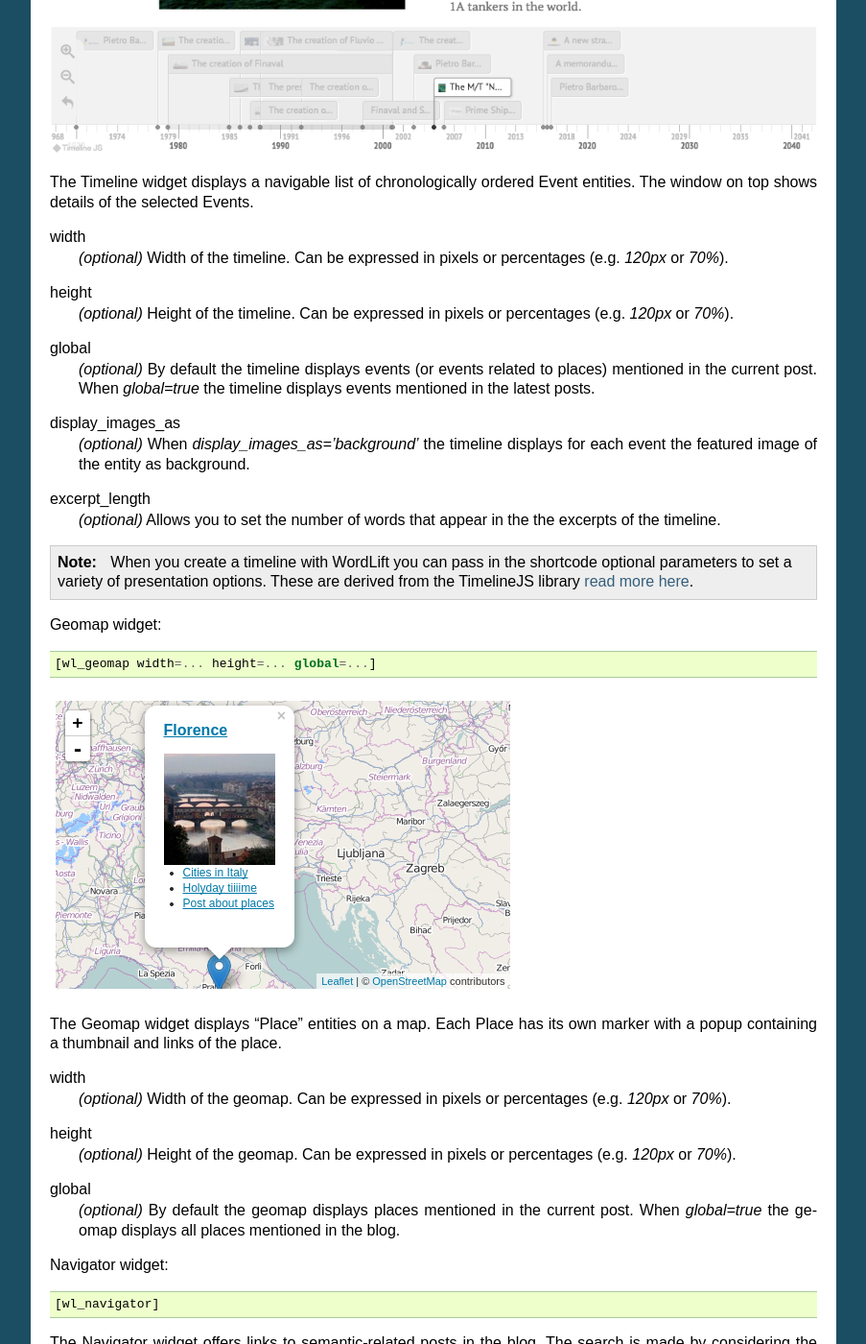
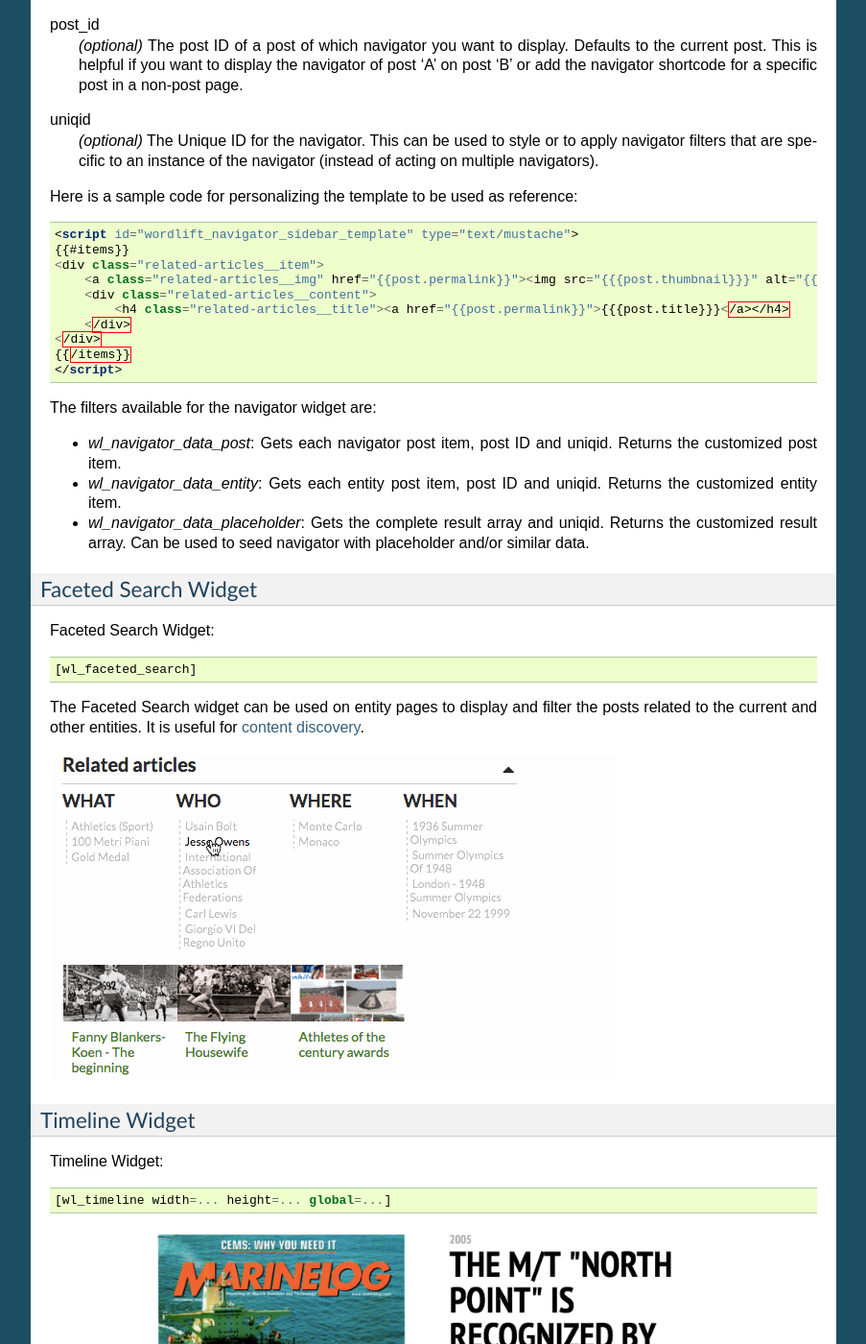
Before and after one commit to insideout10/wordlift-docs, a Sphinx documentation site: the page built from docs/shortcodes.rst, in a window 1280 px wide and 1400 px high, scrolled down 1626 px. Shown: the whole window at 96% size, without its empty margins (198-1101 px from the left). Built offline with Sphinx 7.4.7, drawn with Linux system fonts in a browser that asks for light colours; some of the changed text lies outside the part shown.

Commit message:
Improving Discover and Widget

```diff
--- a/docs/discover.rst
+++ b/docs/discover.rst
@@ -6,13 +6,16 @@
 
 Using the `graph <key-concepts.html#knowledge-graph>`_ created by **WordLift** innovative ways of navigating the contents can be implemented (this is particularly true if you are a developer.)
 
-**WordLift** helps users discover content in four different ways:
+**WordLift** helps users discover content in **nine different ways**:
 
-* **Links to Entity Pages**: placed on posts and pages and corresponding to the entities being annotated;
-* **Navigator Widget**: providing links to other blog posts related to the article;
-* **Faceted Search Widget**: helping users discovering related content filtering by related entities;
-* **Timeline Widget**: creating beautiful and interactive timelines;
-* **Chord Widget**: providing a quick overview of the network of concepts related to an article and links to other similar articles sharing the same entities.
+1. **Links to Entity Pages**: linking annotated entities, now also features a Context Card presenting a preview of the concept;
+2. **Navigator Widget**: providing links to other blog posts related to the article;
+3. **Faceted Search Widget**: helping users discover related content using other entities;
+4. **Timeline Widget**: creating beautiful and interactive timelines;
+5. **Geomap widget**: displaying entities of type "Place" on a map;
+6. **Chord Widget**: providing a quick overview of the network of concepts related to an article;
+8. **Entity Cloud Widget**: presenting the list of entities mentioned in the article;
+9. **Glossary Widget**: presenting entities in alphabetical order.
 
 Links to Entity Pages
 _____________
@@ -104,6 +107,19 @@
 
 .. image:: /images/wordlift-shortcodes-timeline-02.png
 
+The Timeline WordPress Widget
+^^^^^^^^^^^^^^
+
+The **Timeline WordPress Widget** is a site-wide Widget that displays events being saved as entities (type event) using the `interactive timeline <discover.html#the-timeline-widget>`_.
+
+.. image:: /images/wordlift-timeline-wordpress-widget.png
+
+The Geomap Widget
+_____________
+
+The **Geomap Widget** displays entities of type "Place" mentioned in the article on a Geomap.
+
+.. image:: /images/wordlift-shortcodes-geomap.png
 
 The Chord Widget
 _____________
@@ -115,10 +131,10 @@
 User might choose to navigate to an entity page or to another blog post.
 
 
-The WordLift Entities Cloud WordPress Widget
+The Entity Cloud Widget
 _____________
 
-The **WordLift Entities Cloud WordPress Widget** is a site-wide Widget and a shortcode that displays entities related to the current post/entity in a tag cloud. WordPress Widgets like this one add content and features to your Sidebars. To add the widget:
+The **Entity Cloud Widget** is a site-wide Widget and a shortcode that displays entities related to the current post/entity in a tag cloud. WordPress Widgets like this one add content and features to your Sidebars. To add the widget:
 
 1. Go to **Appearance > Customize** in the WordPress Administration Screens.
 2. Click the **Widget** menu in the Theme Customizer to access to the Widget Customize Screen.
@@ -131,13 +147,6 @@
 
 	[wl_cloud]
 
-
-The Timeline WordPress Widget
-_____________
-
-The **Timeline WordPress Widget** is a site-wide Widget that displays events being saved as entities (type event) using the `interactive timeline <discover.html#the-timeline-widget>`_.
-
-.. image:: /images/wordlift-timeline-wordpress-widget.png
 
 The Glossary Widget
 _____________
--- a/docs/shortcodes.rst
+++ b/docs/shortcodes.rst
@@ -87,70 +87,10 @@
 
 WordLift widgets can be inserted in a post or page to give a rich visual presentation of the entities populating the blog. As the blog grows and entities are created and mentioned, the widgets update their content without intervention from the editor.
 
-Chord widget::
+Navigator Widget
+^^^^^^^^^^^^^^
 
-    [wl_chord width=... height=... main_color=... depth=... global=...]
-
-.. image:: /images/wordlift-shortcodes-chord.png
-The Chord widget visualizes relations between entities, starting from the current post and the entities mentioned in it.
-
-width
-    *(optional)* Width of the chord. Can be expressed in pixels or percentages (e.g. *120px* or *70%*).
-
-height
-    *(optional)* Height of the chord. Can be expressed in pixels or percentages (e.g. *120px* or *70%*).
-
-main_color
-    *(optional)* The chord's *base* color.
-
-depth
-    *(optional)* Maximum distance to travel in the entity graph in order to populate the chord. A small number limits the exploration of the main entity.
-
-global
-    *(optional)* When *global=true* the main entity of the chord is not the current post, but the most mentioned entity in the latest posts.
-
-Timeline widget::
-
-    [wl_timeline width=... height=... global=...]
-
-.. image:: /images/wordlift-shortcodes-timeline.png
-The Timeline widget displays a navigable list of chronologically ordered Event entities. The window on top shows details of the selected Events.
-
-width
-    *(optional)* Width of the timeline. Can be expressed in pixels or percentages (e.g. *120px* or *70%*).
-
-height
-    *(optional)* Height of the timeline. Can be expressed in pixels or percentages (e.g. *120px* or *70%*).
-
-global
-    *(optional)* By default the timeline displays events (or events related to places) mentioned in the current post. When *global=true* the timeline displays events mentioned in the latest posts.
-
-display_images_as
-    *(optional)* When *display_images_as='background'* the timeline displays for each event the featured image of the entity as background.
-
-excerpt_length
-    *(optional)* Allows you to set the number of words that appear in the the excerpts of the timeline.
-
-.. note::
-        When you create a timeline with WordLift you can pass in the shortcode optional parameters to set a variety of presentation options. These are derived from the TimelineJS library `read more here <https://timeline.knightlab.com/docs/options.html>`_.
-
-Geomap widget::
-
-    [wl_geomap width=... height=... global=...]
-
-.. image:: /images/wordlift-shortcodes-geomap.png
-The Geomap widget displays "Place" entities on a map. Each Place has its own marker with a popup containing a thumbnail and links of the place.
-
-width
-    *(optional)* Width of the geomap. Can be expressed in pixels or percentages (e.g. *120px* or *70%*).
-
-height
-    *(optional)* Height of the geomap. Can be expressed in pixels or percentages (e.g. *120px* or *70%*).
-
-global
-    *(optional)* By default the geomap displays places mentioned in the current post. When *global=true* the geomap displays all places mentioned in the blog.
-
-Navigator widget::
+Navigator Widget::
 
     [wl_navigator]
 
@@ -191,7 +131,16 @@
     {{/items}}
     </script>
 
-Faceted search widget::
+The filters available for the navigator widget are:
+
+- `wl_navigator_data_post`: Gets each navigator post item, post ID and uniqid. Returns the customized post item.
+- `wl_navigator_data_entity`: Gets each entity post item, post ID and uniqid. Returns the customized entity item.
+- `wl_navigator_data_placeholder`: Gets the complete result array and uniqid. Returns the customized result array. Can be used to seed navigator with placeholder and/or similar data.
+
+Faceted Search Widget
+^^^^^^^^^^^^^^
+
+Faceted Search Widget::
 
     [wl_faceted_search]
 
@@ -199,7 +148,82 @@
 
 .. image:: /images/wordlift-edit-entity-faceted-search-widget-frontend.gif
 
-Entity cloud widget::
+Timeline Widget
+^^^^^^^^^^^^^^
+
+Timeline Widget::
+
+    [wl_timeline width=... height=... global=...]
+
+.. image:: /images/wordlift-shortcodes-timeline.png
+The Timeline widget displays a navigable list of chronologically ordered Event entities. The window on top shows details of the selected Events.
+
+width
+    *(optional)* Width of the timeline. Can be expressed in pixels or percentages (e.g. *120px* or *70%*).
+
+height
+    *(optional)* Height of the timeline. Can be expressed in pixels or percentages (e.g. *120px* or *70%*).
+
+global
+    *(optional)* By default the timeline displays events (or events related to places) mentioned in the current post. When *global=true* the timeline displays events mentioned in the latest posts.
+
+display_images_as
+    *(optional)* When *display_images_as='background'* the timeline displays for each event the featured image of the entity as background.
+
+excerpt_length
+    *(optional)* Allows you to set the number of words that appear in the the excerpts of the timeline.
+
+.. note::
+        When you create a timeline with WordLift you can pass in the shortcode optional parameters to set a variety of presentation options. These are derived from the TimelineJS library `read more here <https://timeline.knightlab.com/docs/options.html>`_.
+
+Geomap Widget
+^^^^^^^^^^^^^^
+
+Geomap Widget::
+
+    [wl_geomap width=... height=... global=...]
+
+.. image:: /images/wordlift-shortcodes-geomap.png
+The Geomap widget displays "Place" entities on a map. Each Place has its own marker with a popup containing a thumbnail and links of the place.
+
+width
+    *(optional)* Width of the geomap. Can be expressed in pixels or percentages (e.g. *120px* or *70%*).
+
+height
+    *(optional)* Height of the geomap. Can be expressed in pixels or percentages (e.g. *120px* or *70%*).
+
+global
+    *(optional)* By default the geomap displays places mentioned in the current post. When *global=true* the geomap displays all places mentioned in the blog.
+
+Chord Widget
+^^^^^^^^^^^^^^
+
+Chord Widget::
+
+    [wl_chord width=... height=... main_color=... depth=... global=...]
+
+.. image:: /images/wordlift-shortcodes-chord.png
+The Chord widget visualizes relations between entities, starting from the current post and the entities mentioned in it.
+
+width
+    *(optional)* Width of the chord. Can be expressed in pixels or percentages (e.g. *120px* or *70%*).
+
+height
+    *(optional)* Height of the chord. Can be expressed in pixels or percentages (e.g. *120px* or *70%*).
+
+main_color
+    *(optional)* The chord's *base* color.
+
+depth
+    *(optional)* Maximum distance to travel in the entity graph in order to populate the chord. A small number limits the exploration of the main entity.
+
+global
+    *(optional)* When *global=true* the main entity of the chord is not the current post, but the most mentioned entity in the latest posts.
+
+Entity Cloud Widget
+^^^^^^^^^^^^^^
+
+Entity cloud Widget::
 
     [wl_cloud]
 
@@ -207,7 +231,10 @@
 
 .. image:: /images/wordlift-entities-cloud-widget.png
 
-Glossary widget::
+Glossary Widget
+^^^^^^^^^^^^^^
+
+Glossary Widget::
 
     [wl_vocabulary limit=... type=... orderby=...]
 
```
